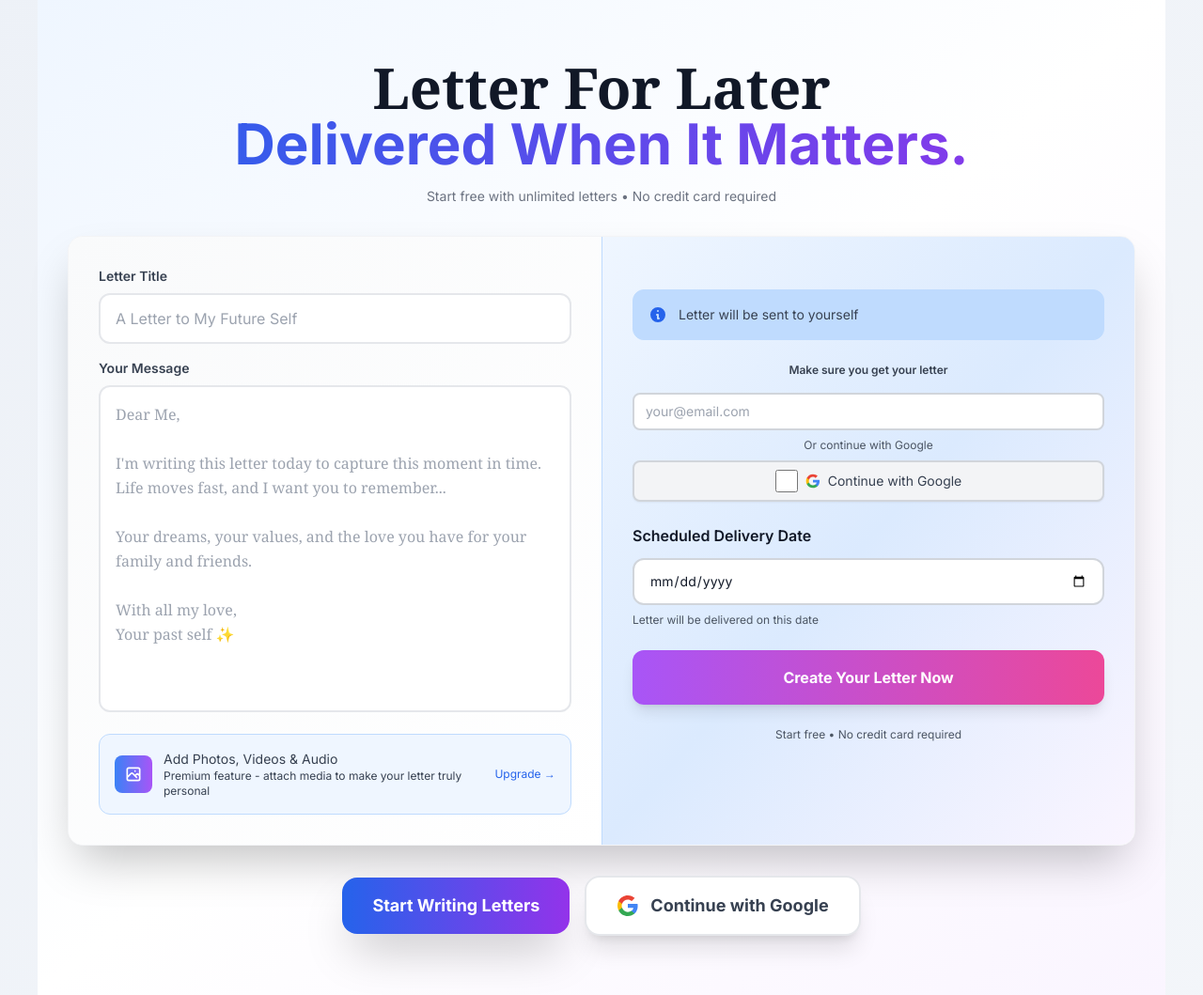
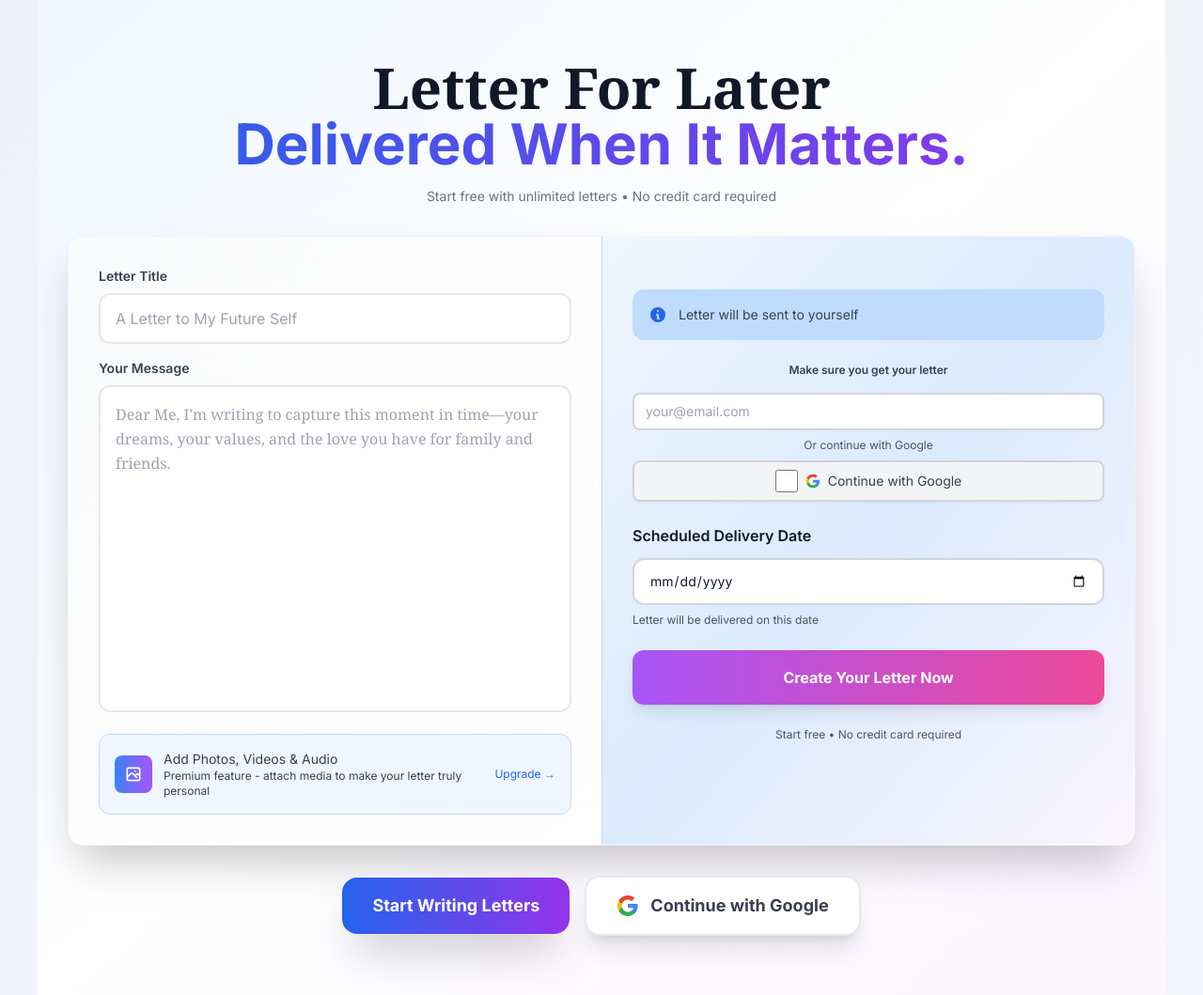
Before and after one commit to hassineaziz/letterforlater, a Flask app: page / in a window 1280 px wide. Shown: the part 97-1156 px from the top of the page at 94% size. Run offline with Flask 3, Linux system fonts and the light colour scheme; data that the repository does not hold is empty; parts of the project's set-up code (start-up, migrations or seed data) failed here and were passed over; some libraries are stand-ins or nearby versions.

Commit message:
herosection

```diff
--- a/website/templates/landing.html
+++ b/website/templates/landing.html
@@ -40,7 +40,7 @@
 </script>
 
 <!-- Hero Section -->
-<div class="bg-gradient-to-br from-blue-50 via-white to-purple-50 py-12 lg:py-16">
+<div class="bg-gradient-to-br from-blue-50 via-white to-purple-50 py-12 lg:py-16 min-h-[520px] md:min-h-[560px]">
     <div class="max-w-7xl mx-auto px-4 sm:px-6 lg:px-8">
         <!-- Header Text -->
         <div class="text-center mb-8">
@@ -79,7 +79,7 @@
                             id="hero_letter_content"
                             name="content"
                             rows="12"
-                            placeholder="Dear Me,&#10;&#10;I'm writing this letter today to capture this moment in time. Life moves fast, and I want you to remember...&#10;&#10;Your dreams, your values, and the love you have for your family and friends.&#10;&#10;With all my love,&#10;Your past self ✨"
+                            placeholder="Dear Me, I'm writing to capture this moment in time—your dreams, your values, and the love you have for family and friends."
                             class="w-full px-4 py-4 border-2 border-gray-200 rounded-xl bg-white text-gray-700 leading-relaxed font-serif text-base resize-none focus:outline-none focus:ring-2 focus:ring-blue-500 focus:border-blue-500 transition-all"
                             required
                         ></textarea>
```
